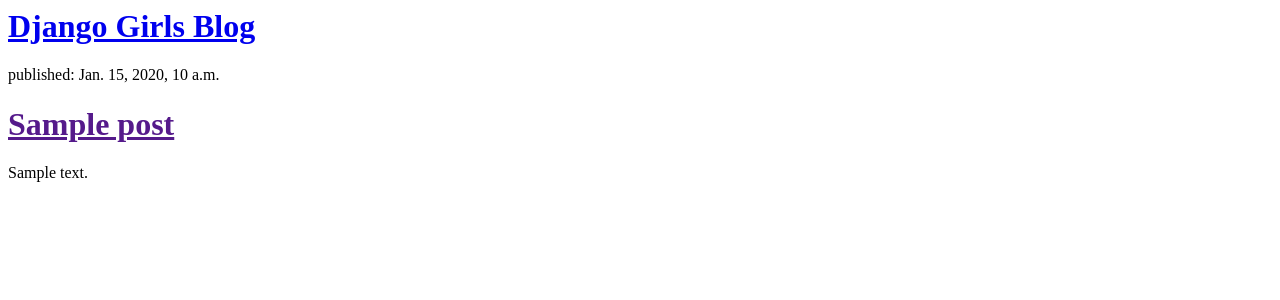
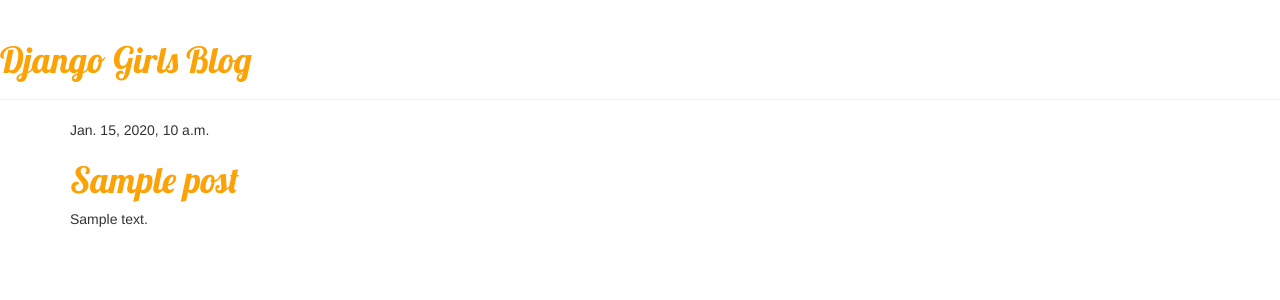
Before and after one commit to vale23/my-first-blog, a Django app: template blog/templates/blog/post_list.html in a window 1280 px wide. Shown: the top 300 px of the page. Run offline with Django 3.2, Linux system fonts and the light colour scheme; the template is opened without the code that fills it: values that come from a table or form of the project are taken from there, others are empty; tables that the repository leaves empty hold one stand-in row (values such as "Sample post"); some libraries are stand-ins or nearby versions.

Commit message:
Added view and template for detailed blog postas well as CSS

```diff
--- /dev/null
+++ b/blog/static/css/blog.css
@@ -0,0 +1,5 @@
+
+h1 a {
+      color: #FCA205;
+      font-family: 'Lobster';
+  }
--- /dev/null
+++ b/blog/templates/blog/base.html
@@ -0,0 +1,25 @@
+{% load staticfiles %}
+    <html>
+        <head>
+
+            <link href="https://fonts.googleapis.com/css?family=Lobster&subset=latin,cyrillic" rel="stylesheet" type="text/css">
+            <link rel="stylesheet" href="//maxcdn.bootstrapcdn.com/bootstrap/3.2.0/css/bootstrap.min.css">
+            <link rel="stylesheet" href="//maxcdn.bootstrapcdn.com/bootstrap/3.2.0/css/bootstrap-theme.min.css">
+            <link rel="stylesheet" href="{% static 'css/blog.css' %}">
+        </head>
+        <body>
+
+                  <div class="page-header">
+                      <h1><a href="/">Django Girls Blog</a></h1>
+                  </div>
+                  <div class="content container">
+                      <div class="row">
+                          <div class="col-md-8">
+                          {% block content %}
+                          {% endblock %}
+                          </div>
+                      </div>
+                  </div>
+              </body>
+
+    </html>
--- a/blog/templates/blog/post_list.html
+++ b/blog/templates/blog/post_list.html
@@ -1,14 +1,13 @@
-<html>
-<div>
-<h1><a href="/">Django Girls Blog</a></h1>
-</div>
+{% extends 'blog/base.html' %}
 
+{% block content %}
 {% for post in posts %}
-<div>
-    <p>published: {{ post.published_date }}</p>
-    <h1><a href="">{{ post.title }}</a></h1>
-    <p>{{ post.text|linebreaks }}</p>
-</div>
+      <div class="post">
+          <div class="date">
+              {{ post.published_date }}
+          </div>
+          <h1><a href="{% url 'post_detail' pk=post.pk %}">{{ post.title }}</a></h1>
+          <p>{{ post.text|linebreaks }}</p>
+      </div>
 {% endfor %}
-
-</html>
+{% endblock content %}
--- a/blog/urls.py
+++ b/blog/urls.py
@@ -3,4 +3,5 @@
 
 urlpatterns = [
     url(r'^$', views.post_list, name='post_list'),
+    url(r'^post/(?P<pk>[0-9]+)/$', views.post_detail, name='post_detail'),
 ]
--- a/blog/views.py
+++ b/blog/views.py
@@ -1,7 +1,11 @@
-from django.shortcuts import render
+from django.shortcuts import render, get_object_or_404
 from django.utils import timezone
 from .models import Post
 
 def post_list(request):
     posts = Post.objects.filter(published_date__lte=timezone.now()).order_by('published_date')
     return render(request, 'blog/post_list.html', {'posts':posts})
+
+def post_detail(request, pk):
+        post = get_object_or_404(Post, pk=pk)
+        return render(request, 'blog/post_detail.html', {'post': post})
```
Also changed, not shown: blog/templates/blog/post_detail.html (added, +13 -0 lines).
